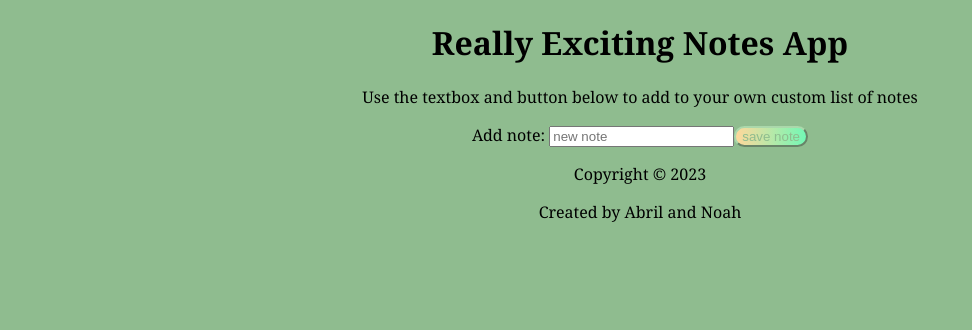
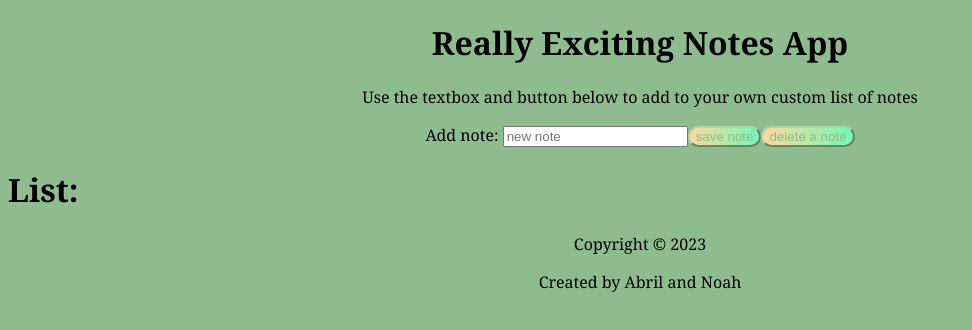
Before and after one commit to noah-bonnema/project1, an Angular app: page / in a window 1280 px wide. Shown: the top 330 px of the page, without its empty margins (0-972 px from the left). Built offline with nearby package versions, Linux system fonts and the light colour scheme.

Commit message:
up to date changes on my end

```diff
--- a/src/app/components/note/note.component.html
+++ b/src/app/components/note/note.component.html
@@ -1,16 +1,30 @@
 <html>
-    <style>
-    div {text-align: center}
-    p {text-align: left}
-    </style>
+<style>
+    div {
+        text-align: center
+    }
+
+    p {
+        text-align: left
+    }
+
+    h1 {
+        text-align: left
+    }
+</style>
 
 <div>
     <label for="text"> Add note: </label>
     <input type="text" width="auto" name="input-text" placeholder="new note" #box />
     <button (click)="addNote(box.value)"> save note </button>
 
+    <button> delete a note </button>
 
 </div>
+
+<h1>
+    List:
+</h1>
 <p *ngFor="let item of notes">
     {{item}}
-    <p>
+<p>
--- a/src/app/components/note/note.component.ts
+++ b/src/app/components/note/note.component.ts
@@ -9,6 +9,7 @@ export class NoteComponent {
   notes: string[] = [];
   text: string = '';
   i: number = 0;
+  introText: string = '';
 
   getTextBoxVal(item: string) {
     alert("new note: '" + item + "' was added.");
@@ -22,7 +23,7 @@ export class NoteComponent {
       while (this.i < this.notes.length) {
         this.i++;
       }
-      this.notes[this.i] = "- " + item;
+      this.notes[this.i] = (this.i+1) + ") " + item;
     }
   }
 
@@ -30,4 +31,12 @@ export class NoteComponent {
     this.notes[this.i] = "";
   }
 
+  isListPopulated(){
+    if(this.notes[0] = ''){
+      return false;
+    } else {
+      return true;
+    }
+  }
+
 }
```
